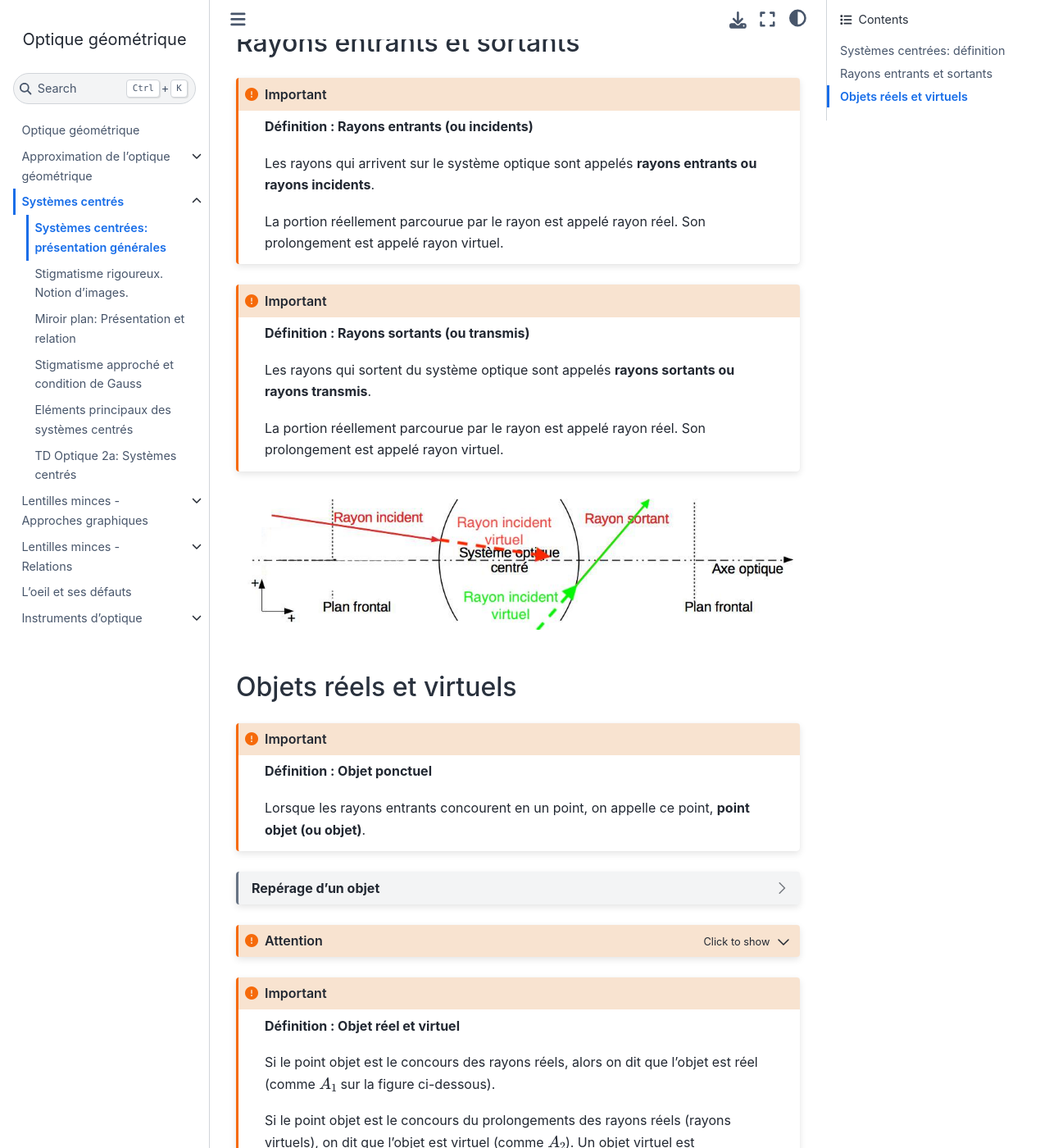
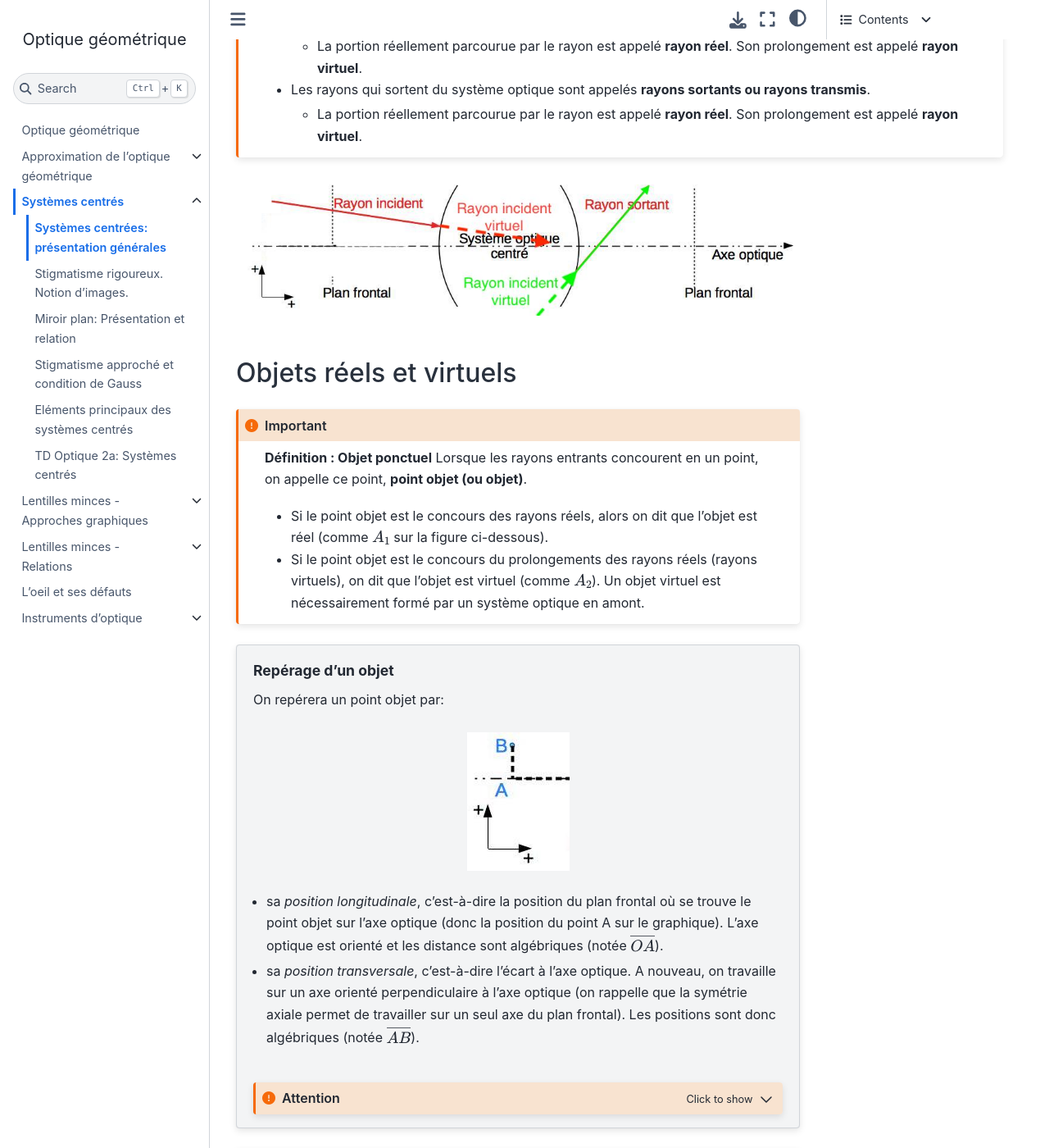
Before and after one commit to pcsi3physiquestan/optique_sources, a Jupyter Book: the page built from notebook/s_cen_gene.md, in a window 1280 px wide and 1400 px high, scrolled down 837 px. Shown: the whole window at 82% size. Built offline with Jupyter Book 1.0.4 settings and Sphinx 7.4.7 and the Sphinx Book theme 1.1.4, drawn with Linux system fonts in a browser that asks for light colours; pages that are not in the unit, such as notebooks, are missing from menus; some of the changed text lies outside the part shown.

Commit message:
Mise à jour des sources

`````diff
--- a/notebook/s_cen_gene.md
+++ b/notebook/s_cen_gene.md
@@ -17,17 +17,14 @@
 
 ## Systèmes centrées: définition
 
-````{important} __Définition : Système optique centré__
+````{important} __Systèmes optiques centrés et caractéristiques__
+:class: full-width
+Un système centré est un système optique - c'est-à-dire une série de dioptre (et de surfaces réfléchissantes) - possédant un axe de révolution.
 
-Un système centré est un système optique - c'est-à-dire une série de dioptre (et de surfaces réfléchissantes) - possédant un axe de révolution.
+* L'axe de révolution d'un système optique centré est appelé __axe optique__.
+* Tout plan perpendiculaire à l'axe optique est appelé __plan frontal.__
 ````
 
-````{important} __Définition : Axe optique et plans frontaux__
-
-L'axe de révolution d'un système optique centré est appelé __axe optique__.
-
-Tout plan perpendiculaire à l'axe optique est appelé __plan frontal.__
-````
 
 ```{figure} ./images/optique_sys_centres.jpg
 :name: systeme_centre
@@ -36,20 +33,19 @@
 
 ## Rayons entrants et sortants
 
-````{important} __Définition : Rayons entrants (ou incidents)__
-
-Les rayons qui arrivent sur le système optique sont appelés __rayons entrants ou rayons incidents__.
-
-La portion réellement parcourue par le rayon est appelé rayon réel. Son prolongement est appelé rayon virtuel.
+````{margin}
+On parle aussi de rayon _réfléchi_ pour un rayon sortant d'un système optique après réflexion sur un miroir.
 ````
 
-````{important} __Définition : Rayons sortants (ou transmis)__
+````{important} __Définition : Rayons entrants (ou incidents) et sortants ou transmis__
+:class: full-width
 
-Les rayons qui sortent du système optique sont appelés __rayons sortants ou rayons transmis__.
+* Les rayons qui arrivent sur le système optique sont appelés __rayons entrants ou rayons incidents__.
+    * La portion réellement parcourue par le rayon est appelé __rayon réel__. Son prolongement est appelé __rayon virtuel__.
 
-La portion réellement parcourue par le rayon est appelé rayon réel. Son prolongement est appelé rayon virtuel.
+* Les rayons qui sortent du système optique sont appelés __rayons sortants ou rayons transmis__.
+    * La portion réellement parcourue par le rayon est appelé __rayon réel__. Son prolongement est appelé __rayon virtuel__.
 ````
-
 
 ```{figure} ./images/optique_sys_centres_virtuel.jpeg
 :name: virtuel
@@ -59,11 +55,13 @@
 ## Objets réels et virtuels
 
 ````{important} __Définition : Objet ponctuel__
+Lorsque les rayons entrants concourent en un point, on appelle ce point, __point objet (ou objet)__.
 
-Lorsque les rayons entrants concourent en un point, on appelle ce point, __point objet (ou objet)__.
+* Si le point objet est le concours des rayons réels, alors on dit que l'objet est réel (comme $A_1$ sur la figure ci-dessous).
+* Si le point objet est le concours du prolongements des rayons réels (rayons virtuels), on dit que l'objet est virtuel (comme $A_2$). Un objet virtuel est nécessairement formé par un système optique en amont.
 ````
 
-````{dropdown} Repérage d'un objet
+````{topic} Repérage d'un objet
 On repérera un point objet par:
 
 ```{figure} ./images/optique_objet_reperage.jpg
@@ -71,24 +69,22 @@
 :align: center
 ```
 
-* sa position longitudinale, c'est-à-dire la position du plan frontal où se trouve le point objet sur l'axe optique (donc la position du point A sur le graphique). L'axe optique est orienté et les distance sont algébriques (notée $\overline{OA}$).
-* sa position transversale, c'est-à-dire l'écart à l'axe optique. A nouveau, on travaille sur un axe orienté perpendiculaire à l'axe optique (on rappelle que la symétrie axiale permet de travailler sur un seul axe du plan frontal). Les positions sont donc algébriques  (notée $\overline{AB}$).
-````
+* sa _position longitudinale_, c'est-à-dire la position du plan frontal où se trouve le point objet sur l'axe optique (donc la position du point A sur le graphique). L'axe optique est orienté et les distance sont algébriques (notée $\overline{OA}$).
+* sa _position transversale_, c'est-à-dire l'écart à l'axe optique. A nouveau, on travaille sur un axe orienté perpendiculaire à l'axe optique (on rappelle que la symétrie axiale permet de travailler sur un seul axe du plan frontal). Les positions sont donc algébriques  (notée $\overline{AB}$).
 
-````{attention}
+```{attention}
 :class: dropdown
 __Nature de l'objet__
 
 Un objet n'est pas nécessairement matériel (source primaire ou secondaire), il peut être aussi formé au concours de rayons transmis par un premier système optique (on dira qu'il est l'image - cf. suite - donnée par le premier système optique) avant d'entrée dans le second système optique (dont il est donc l'objet).
 
 Exemple: Un oeil humaine utilise un télescope. Le téléscope vise une étoile (qui est un objet pour le téléscope) et en donne une image (grossie normalement). C'est cette image qui est vue par l'oeil. Elle est donc l'objet pour système optique {oeil} (plus exactement le cristalin).
+```
 ````
+
 
 ````{important} __Définition : Objet réel et virtuel__
 
-Si le point objet est le concours des rayons réels, alors on dit que l'objet est réel (comme $A_1$ sur la figure ci-dessous).
-
-Si le point objet est le concours du prolongements des rayons réels (rayons virtuels), on dit que l'objet est virtuel (comme $A_2$). Un objet virtuel est nécessairement formé par un système optique en amont.
 
 ```{figure} ./images/optique_objet_virtuel_reel.jpg
 :name: virtuel_reel
`````
Also changed, not shown: notebook/sys_centres.md (+1 -1 lines).
